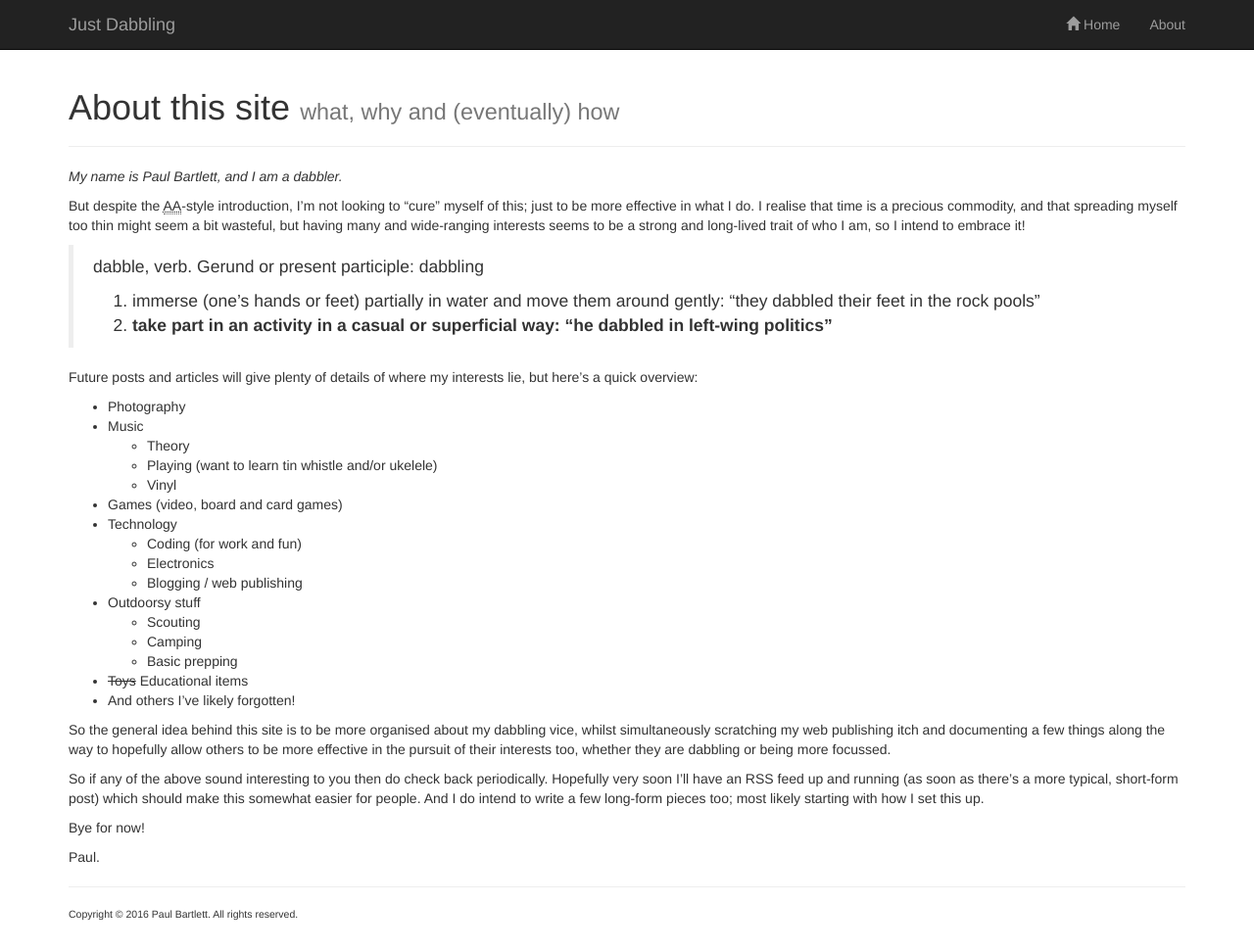
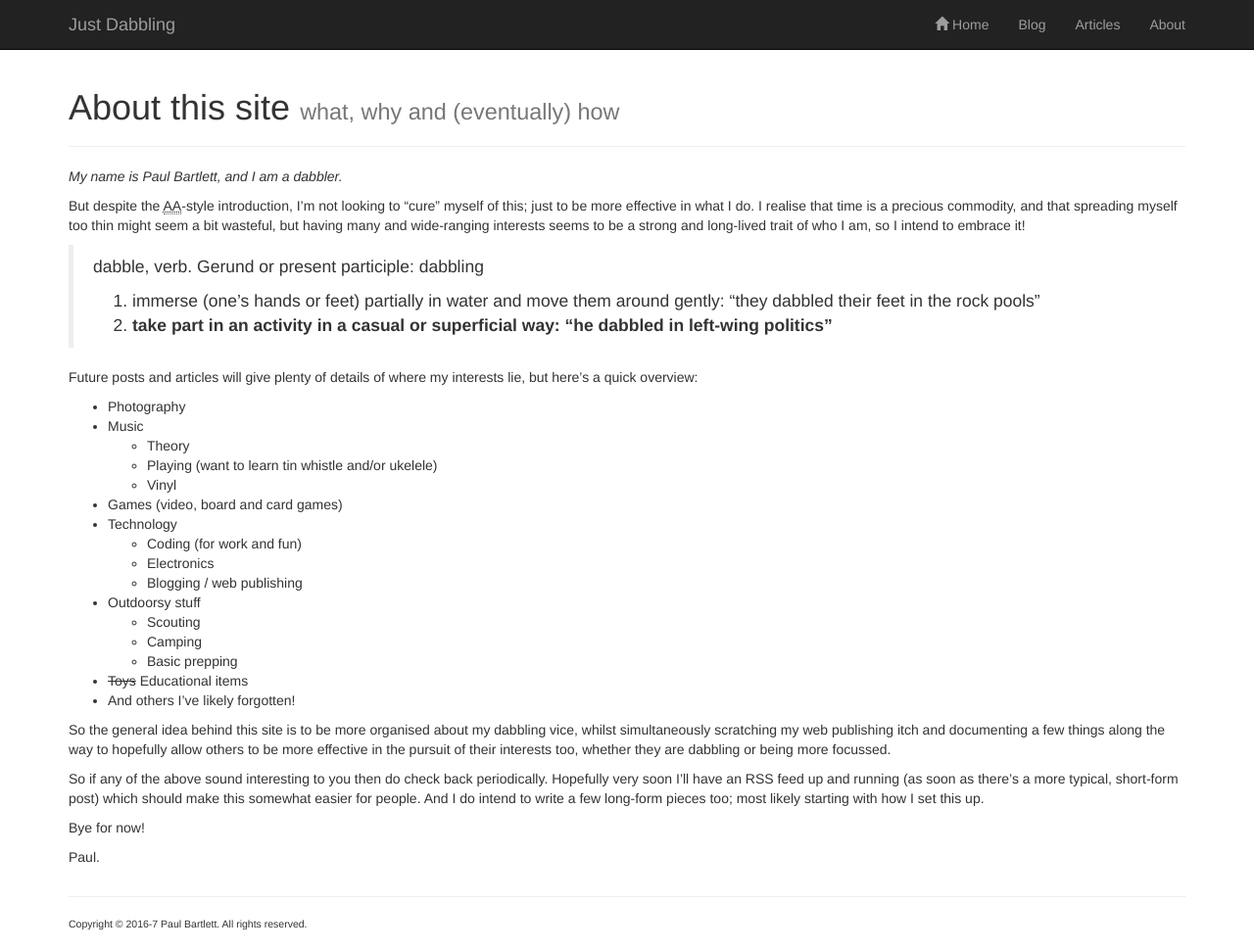
Before and after one commit to pdbartlett/justdabbling, a Jekyll site: the page built from _articles/about.md, in a window 1280 px wide and 971 px high. Shown: the whole window at 98% size. Built offline with Jekyll 4.4.1, drawn with Linux system fonts in a browser that asks for light colours; comment, search, counter and statistics services are not loaded.

Commit message:
Add lists (pages and to main page)

```diff
--- a/_articles/about.md
+++ b/_articles/about.md
@@ -16,6 +16,7 @@
 >    "they dabbled their feet in the rock pools"
 > 1. **take part in an activity in a casual or superficial way:**
 >    **"he dabbled in left-wing politics"**
+<!--snip-->
 
 Future posts and articles will give plenty of details of where my interests lie, but here's a quick
 overview:
@@ -35,7 +36,7 @@
    - Camping
    - Basic prepping
  * ~~Toys~~ Educational items
- * And others I've likely forgotten! <!--snip-->
+ * And others I've likely forgotten!
 
 So the general idea behind this site is to be more organised about my dabbling vice, whilst
 simultaneously scratching my web publishing itch and documenting a few things along the way to
--- a/_config.yml
+++ b/_config.yml
@@ -2,23 +2,23 @@
 
 collections:
  articles:
+  output: true
+ pages:
   output: true
 
 defaults:
  -
   scope:
    path: ""
+   type: "pages"
+  values:
+   layout: "minimal"
+ -
+  scope:
+   path: ""
    type: "articles"
   values:
    layout: "article"
-   permalink: "/articles/:path/"
- -
-  scope:
-   path: ""
-   type: "pages"
-  values:
-   layout: "minimal"
-   permalink: "/:path/"
 
 exclude:
  - CNAME
--- a/_includes/footer.html
+++ b/_includes/footer.html
@@ -1,2 +1,2 @@
-<hr>
-<footer>Copyright &copy; 2016 Paul Bartlett. All rights reserved.</footer>
+<hr class="clearfix">
+<footer>Copyright &copy; 2016-7 Paul Bartlett. All rights reserved.</footer>
--- a/_includes/nav.html
+++ b/_includes/nav.html
@@ -15,6 +15,8 @@
     <li><a href="{{ site.github.url }}/">
      <span class="glyphicon glyphicon-home" aria-hidden="true"></span> Home
     </a></li>
+    <li><a href="{{ site.github.url }}/blog">Blog</a></li>
+    <li><a href="{{ site.github.url }}/article-list">Articles</a></li>
     <li><a href="{{ site.github.url }}/articles/about">About</a></li>
    </ul>
   </div>
--- a/_layouts/minimal.html
+++ b/_layouts/minimal.html
@@ -7,6 +7,8 @@
    <main>
    {{ content }}
    </main>
+  </div>
+  <div class="container">
    {% include footer.html %}
   </div>
   {% include postscript.html %}
--- /dev/null
+++ b/article-list.html
@@ -0,0 +1,6 @@
+---
+title: Articles
+layout: minimal
+---
+{% include title.html %}
+{% include list.html collection=site.articles full=true %}
--- /dev/null
+++ b/blog.html
@@ -0,0 +1,6 @@
+---
+title: Blog
+layout: minimal
+---
+{% include title.html %}
+{% include list.html collection=site.posts full=true %}
```
Also changed, not shown: _includes/list.html (added, +24 -0 lines), index.html (+20 -2 lines).
